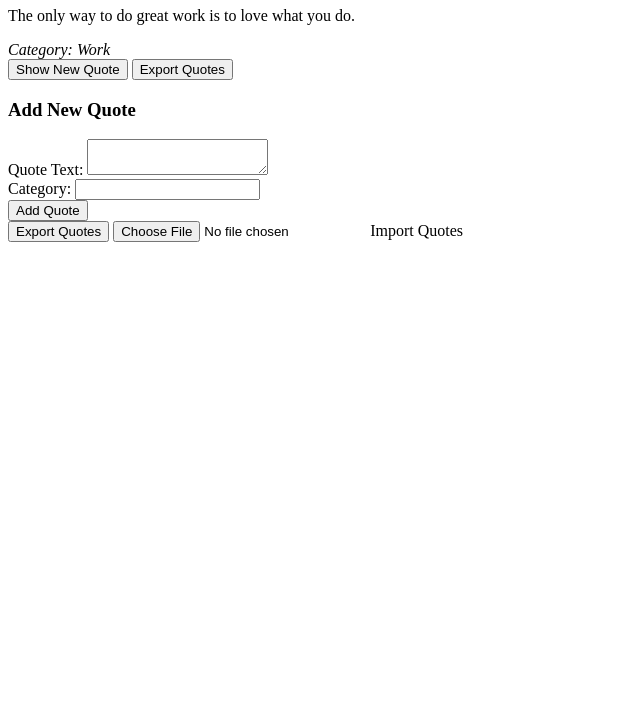
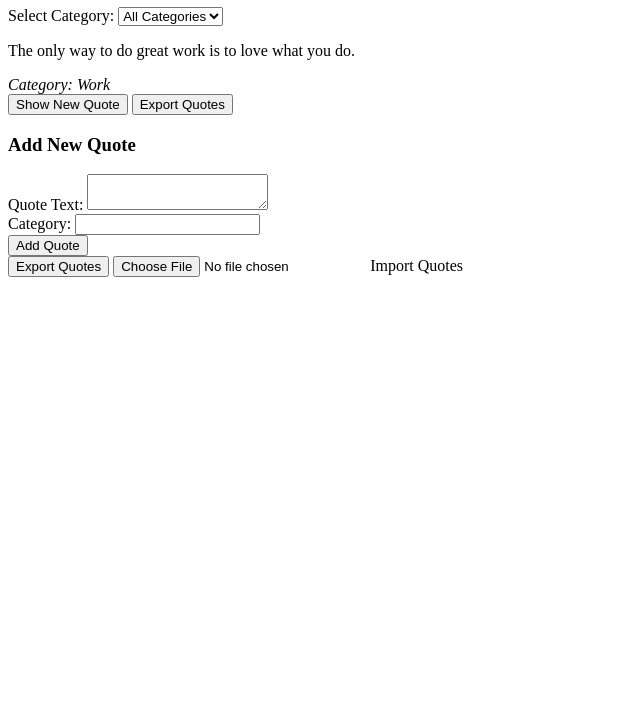
Before and after one commit to ikwamee/alx_fe_javascript, a plain HTML site: page dom-manipulation/index.html in a window 1280 px wide. Shown: the part 73-800 px from the top of the page, without its empty margins (0-640 px from the left). Drawn offline with Linux system fonts and the light colour scheme.

Commit message:
good afternoon

```diff
--- a/dom-manipulation/index.html
+++ b/dom-manipulation/index.html
@@ -7,6 +7,17 @@
 </head>
 <body>
     <h1>Dynamic Quote Generator</h1>
+
+    <!-- Category Filter -->
+    <label for="categoryFilter">Select Category:</label>
+    <select id="categoryFilter" onchange="filterQuotes()">
+        <option value="all">All Categories</option>
+        <option value="inspirational">Inspirational</option>
+        <option value="funny">Funny</option>
+        <option value="life">Life</option>
+        <!-- Add more categories as needed -->
+    </select>
+
     <div id="quoteDisplay"></div>
     <button id="newQuote">Show New Quote</button>
     <button id="exportQuote">Export Quotes</button> <!-- Changed label to "Export Quotes" -->
@@ -31,6 +42,14 @@
                 alert('Please generate a quote first!');
             }
         });
+
+        function filterQuotes() {
+            const category = document.getElementById('categoryFilter').value;
+            // Logic to filter quotes based on the selected category
+            // This function should interact with your quote data source
+            console.log('Selected category:', category);
+            // Implement filtering logic here
+        }
     </script>
 </body>
 </html>
--- a/dom-manipulation/script.js
+++ b/dom-manipulation/script.js
@@ -17,6 +17,54 @@ function saveQuotes() {
     localStorage.setItem('quotes', JSON.stringify(quotes));
     // Also save last viewed quote to sessionStorage
     sessionStorage.setItem('lastViewedQuote', JSON.stringify(quotes[quotes.length - 1]));
+}
+
+// Function to populate categories dynamically
+function populateCategories() {
+    const categoryFilter = document.getElementById('categoryFilter');
+    const uniqueCategories = [...new Set(quotes.map(quote => quote.category))];
+
+    // Clear existing options
+    categoryFilter.innerHTML = '<option value="all">All Categories</option>';
+
+    // Populate dropdown with unique categories
+    uniqueCategories.forEach(category => {
+        const option = document.createElement('option');
+        option.value = category.toLowerCase(); // Use lowercase for consistency
+        option.textContent = category;
+        categoryFilter.appendChild(option);
+    });
+
+    // Restore last selected category from localStorage
+    const lastCategory = localStorage.getItem('lastSelectedCategory') || 'all';
+    categoryFilter.value = lastCategory;
+}
+
+// Function to filter quotes based on selected category
+function filterQuotes() {
+    const category = document.getElementById('categoryFilter').value;
+    const filteredQuotes = category === 'all' ? quotes : quotes.filter(quote => quote.category.toLowerCase() === category);
+
+    // Display a random quote from the filtered list
+    if (filteredQuotes.length > 0) {
+        const randomIndex = Math.floor(Math.random() * filteredQuotes.length);
+        const quote = filteredQuotes[randomIndex];
+        displayQuote(quote);
+    } else {
+        document.getElementById('quoteDisplay').innerHTML = '<p>No quotes available for this category.</p>';
+    }
+
+    // Save the last selected category to localStorage
+    localStorage.setItem('lastSelectedCategory', category);
+}
+
+// Function to display a quote
+function displayQuote(quote) {
+    const quoteDisplay = document.getElementById('quoteDisplay');
+    quoteDisplay.innerHTML = `
+        <p>${quote.text}</p>
+        <span style="font-style: italic;">Category: ${quote.category}</span>
+    `;
 }
 
 // Function to export quotes to JSON file
@@ -122,6 +170,7 @@ function createAddQuoteForm() {
 
         quotes.push({ text, category });
         saveQuotes(); // Save to localStorage
+        populateCategories(); // Update categories in dropdown
         form.reset();
         showFeedback('Quote added successfully!', 'success');
         showRandomQuote();
@@ -151,6 +200,7 @@ document.getElementById('newQuote').addEventListener('click', showRandomQuote);
 // Modify the initialization code
 document.addEventListener('DOMContentLoaded', () => {
     loadQuotes();
+    populateCategories(); // Populate categories on load
     createAddQuoteForm();
     showRandomQuote(); // Show initial random quote
 });
```
